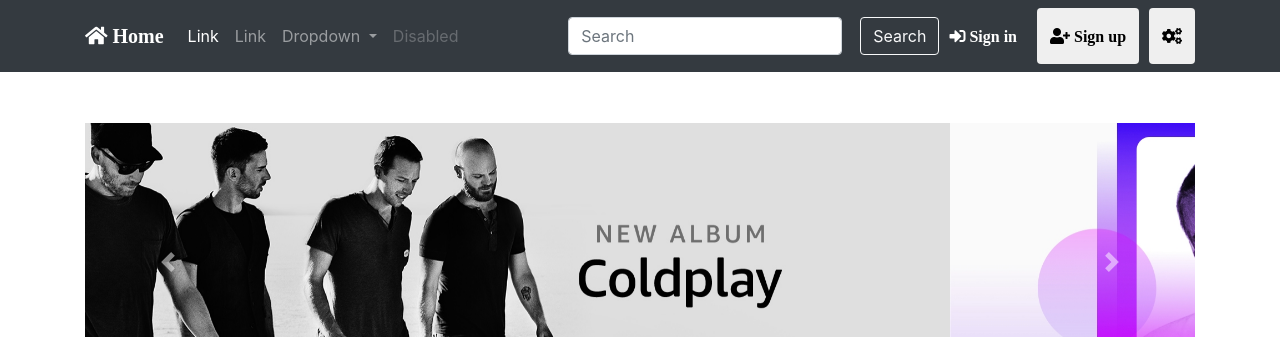
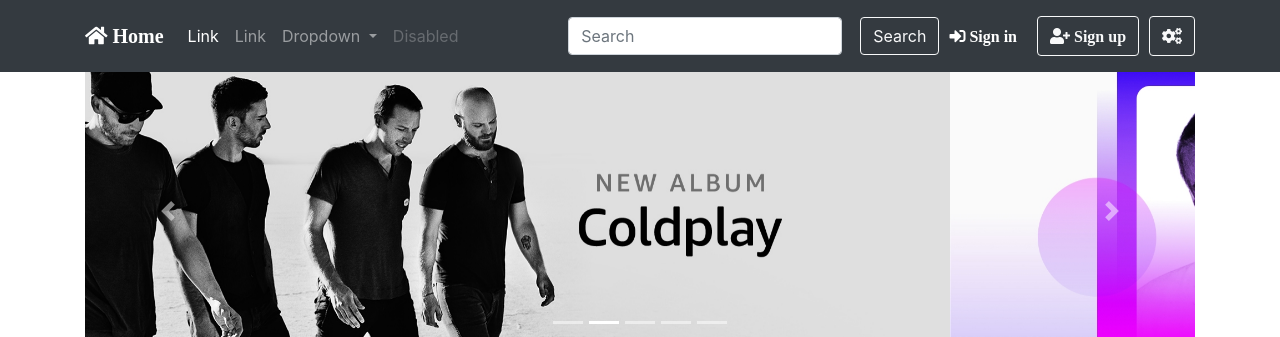
Before and after one commit to CodeGym-exercises/musicFT, a plain HTML site: page index.html in a window 1280 px wide. Shown: the top 337 px of the page. Drawn offline with nearby package versions, Linux system fonts and the light colour scheme.

```diff
--- a/index.html
+++ b/index.html
@@ -55,9 +55,9 @@
         <p class="navbar-text">
           <a href="#" class="navbar-link" data-toggle="modal" data-target="#signin-modal">
             <i class="fas fa-sign-in-alt"> Sign in</i></a></p>
-        <button type="button" class="btn btn-default navbar-btn" data-toggle="modal"
+        <button type="button" class="btn btn-outline-light my-2" data-toggle="modal"
                 data-target="#signup-modal"><i class="fas fa-user-plus"> Sign up</i></button>
-        <button type="button" class="btn btn-default navbar-btn" data-toggle="modal"
+        <button type="button" class="btn btn-outline-light my-2" data-toggle="modal"
                 data-target="#settings-modal"><i class="fas fa-cogs"></i></button>
       </div>
     </div>
@@ -66,7 +66,7 @@
 <!--end-navheader-->
 
 <!-- Slide -->
-<div class="container" style="margin-top: 51px;">
+<div class="container">
   <div id="carouselExampleIndicators" class="carousel slide" data-ride="carousel">
     <ol class="carousel-indicators">
       <li data-target="#carouselExampleIndicators" data-slide-to="0" class="active"></li>
```
